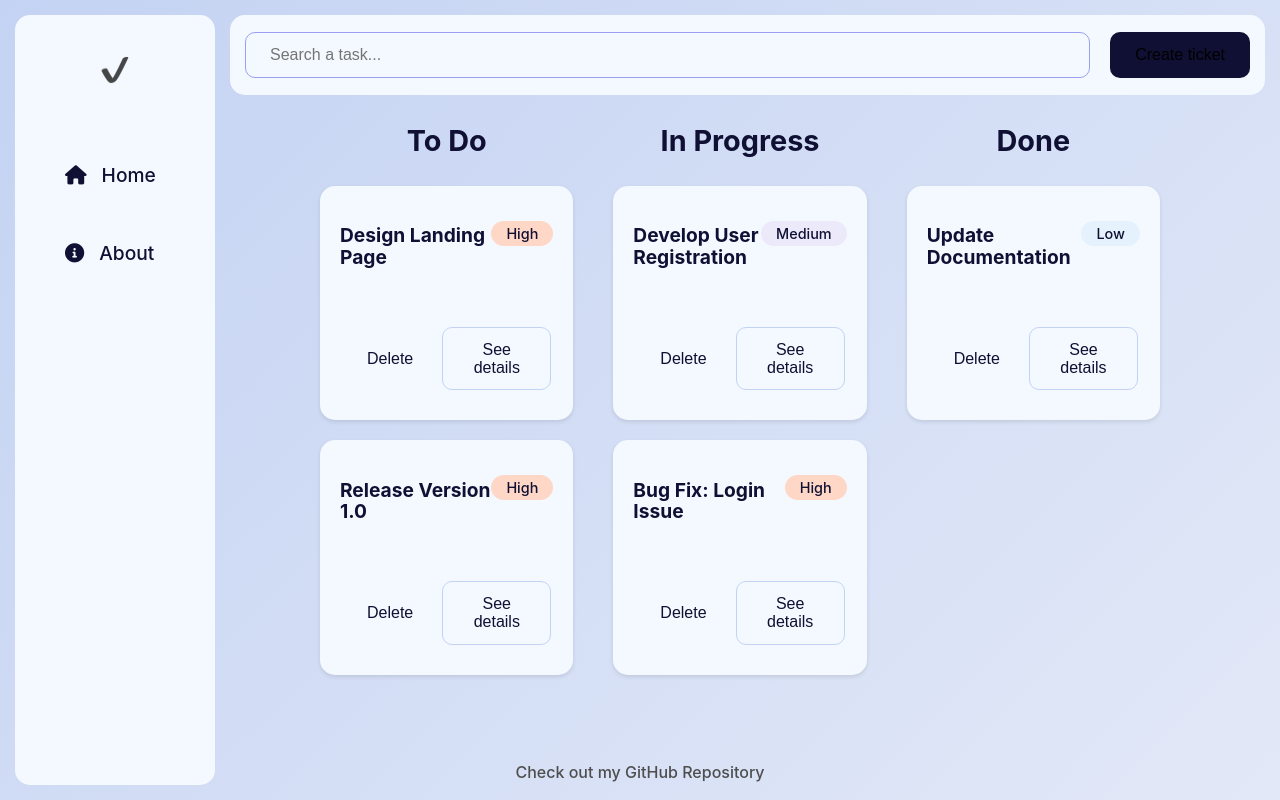
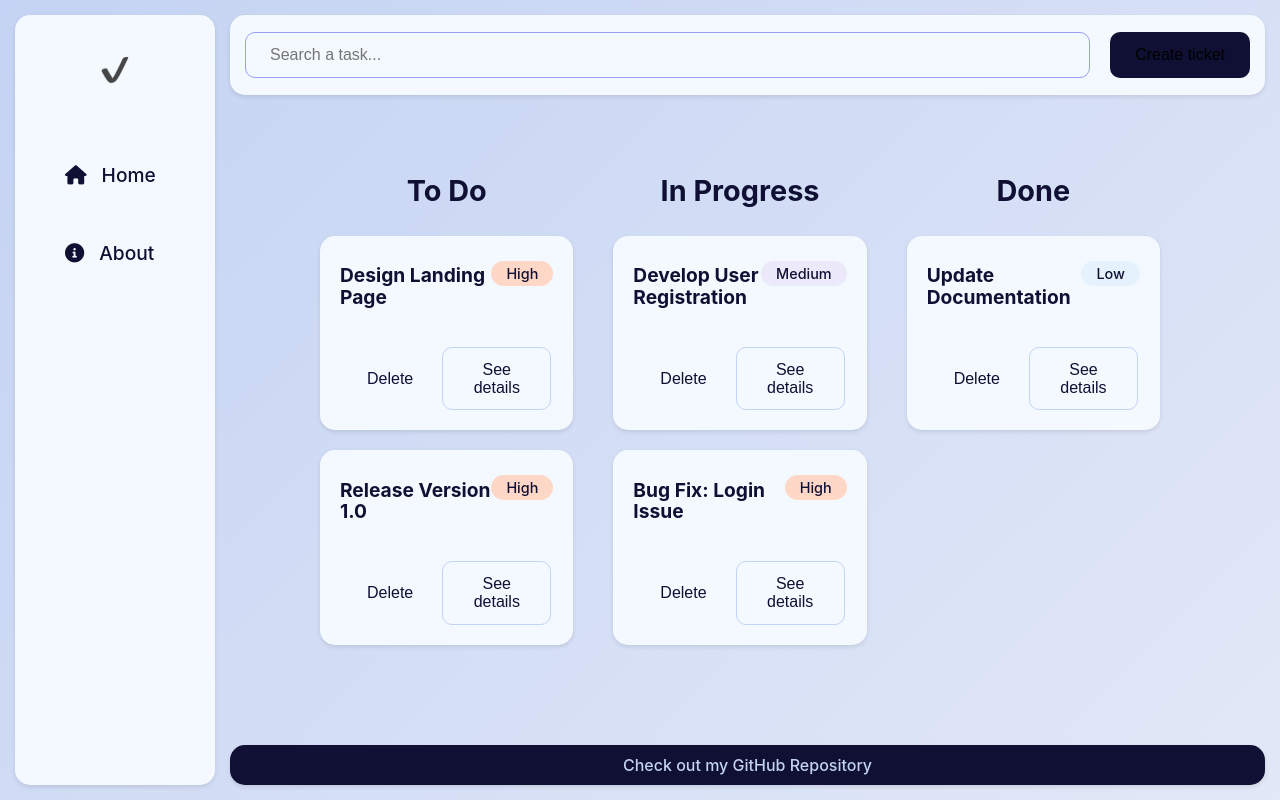
Before and after one commit to nathidaum/kanban-board-app, a React (Vite) app: page / in a window 1280 px wide. Built offline with nearby package versions, Linux system fonts and the light colour scheme.

Commit message:
Design tweaks

```diff
--- a/src/components/Card/card.css
+++ b/src/components/Card/card.css
@@ -2,7 +2,7 @@
 
 .card {
   margin: 20px;
-  padding: 20px;
+  padding: 10px 20px;
   background-color: var(--bar-color);
   border-radius: 15px;
   box-shadow: 0 2px 4px rgba(0, 0, 0, 0.1);
@@ -45,7 +45,7 @@
 .card-buttons {
   display: flex;
   justify-content: space-between;
-  margin-top: 30px;
+  margin-top: 10px;
 }
 
 .card-buttons button {
@@ -63,5 +63,4 @@
 
 .card .delete-button:hover {
   color: var(--text-color);
-  font-weight: 600;
 }
--- a/src/components/CreateTicketForm/CreateTicketForm.jsx
+++ b/src/components/CreateTicketForm/CreateTicketForm.jsx
@@ -88,7 +88,7 @@ const CreateTicketForm = ({ callBacktoCreateTicket }) => {
 
         <label>
           Due Date:
-          <input className="placeholder"
+          <input
             type="date"
             value={dueDate}
             onChange={(e) => setDueDate(e.target.value)}
--- a/src/components/CreateTicketForm/create-ticket-form.css
+++ b/src/components/CreateTicketForm/create-ticket-form.css
@@ -56,7 +56,8 @@
   color: var(--text-color);
 }
 
-  .form input, .form select {
+.form input,
+.form select {
   font-size: 1.2rem;
   border-radius: 2rem;
   margin: 0.5rem;
--- a/src/components/Footer/footer.css
+++ b/src/components/Footer/footer.css
@@ -1,13 +1,20 @@
 /****************** FOOTER ******************/
 #footer {
-  height: 40px;
   position: fixed;
-  bottom: 0;
-  left: 0;
-  right: 0;
-  text-align: center;
+  bottom: 15px;
+  right: 15px;
+  left: 230px;
+  padding: 5px 15px;
+  height: 30px;
+  display: flex;
+  justify-content: center;
+  align-items: center;
+  background: var(--text-color);
+  border-radius: 15px;
+  box-shadow: 0 2px 4px rgba(0, 0, 0, 0.1);
 }
 
 #footer a {
-  color: rgb(78, 78, 78);
+  color: var(--accent-color);
+  text-align: center;
 }
--- a/src/components/Navbar/navbar.css
+++ b/src/components/Navbar/navbar.css
@@ -12,6 +12,7 @@
   align-items: center;
   background-color: var(--bar-color);
   border-radius: 15px;
+  box-shadow: 0 2px 4px rgba(0, 0, 0, 0.1);
 }
 
 #navbar-search {
--- a/src/components/Sidebar/sidebar.css
+++ b/src/components/Sidebar/sidebar.css
@@ -11,6 +11,7 @@
   align-items: center;
   background-color: var(--bar-color);
   border-radius: 15px;
+  box-shadow: 0 2px 4px rgba(0, 0, 0, 0.1);
 }
 
 #sidebar-logo {
--- a/src/pages/TicketDetails/ticket-details.css
+++ b/src/pages/TicketDetails/ticket-details.css
@@ -25,19 +25,19 @@
     color: var(--text-color);
     font-weight: 400;
     font-size: 1.1rem;
-    background-color: var(--accent-color);
+    background: var(--bg-color);
     width: fit-content;
     padding: 2px 20px;
     border-radius: 40px;
   }
 
   .detailed-card .description {
-    color: grey;
+    color: var(--text-color)
   }
 
   .assigned {
-    color: grey;
-    font-weight: 400;
+    color: var(--text-color);
+    font-weight: 800;
   }
 
   .ticket-details .buttons {
@@ -53,5 +53,5 @@
     color: var(--text-color);
     font-weight: 500;
     font-size: 1rem;
-    background-color: var(--tertiary-color);
+    background-color: var(--accent-color);
   }
--- a/src/pages/pages.css
+++ b/src/pages/pages.css
@@ -4,7 +4,7 @@
 #app,
 #about,
 #not-found {
-  margin: 30px 0px 40px 200px;
+  margin: 110px 0px 100px 200px;
 }
 
 .intro,
```
Lines whose indentation alone changed are shown as unchanged.
